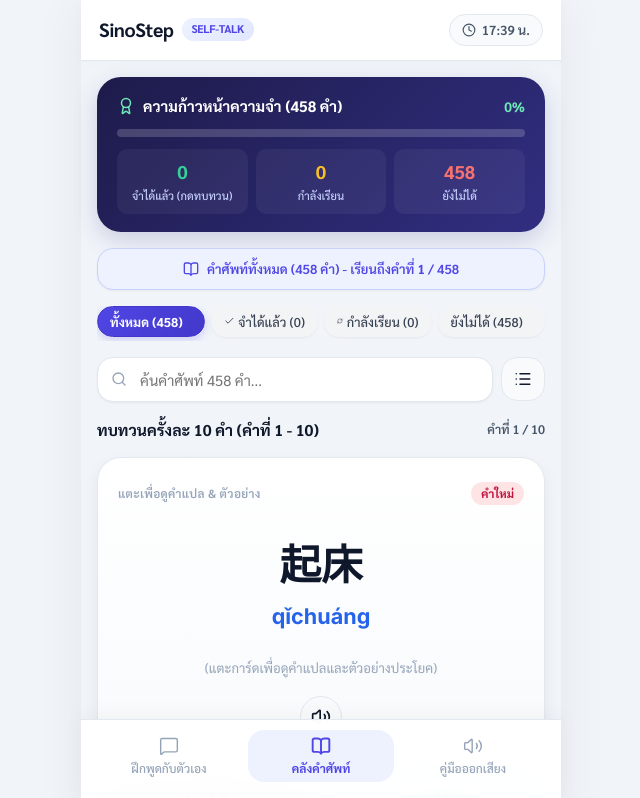
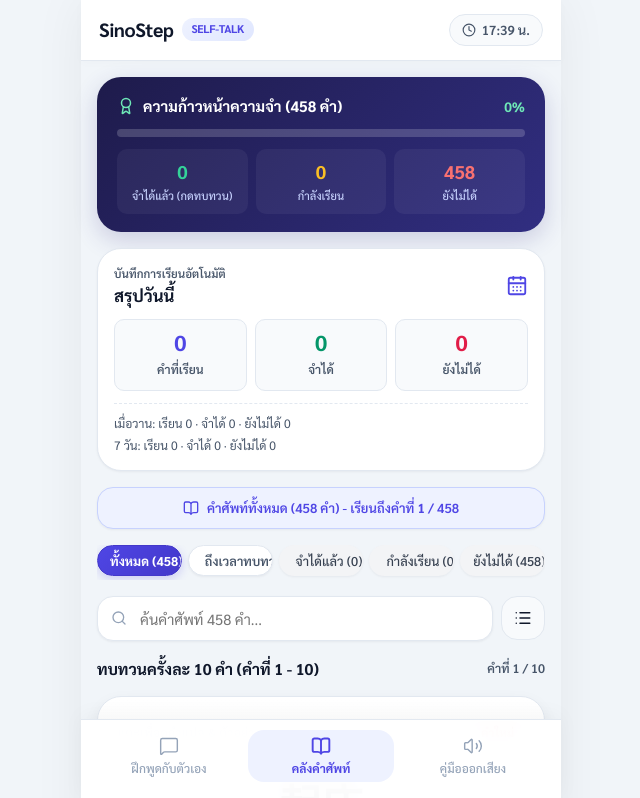
Before and after one commit to valenforwork475/LearnChinese260726, a React (Vite) app: page / in a window 1280 px wide. Shown: the top 798 px of the page, without its empty margins (319-959 px from the left). Built offline with nearby package versions, Linux system fonts and the light colour scheme.

Commit message:
feat: add daily study stats and review queue

```diff
--- a/src/components/VocabularyView.jsx
+++ b/src/components/VocabularyView.jsx
@@ -1,8 +1,8 @@
 import React, { useState, useEffect } from 'react';
-import { Search, Volume2, Layers, List, Check, RefreshCw, Award, ArrowRight, RotateCcw, Home, BookOpen, Filter } from 'lucide-react';
+import { Search, Volume2, Layers, List, Check, RefreshCw, Award, ArrowRight, RotateCcw, Home, BookOpen, CalendarDays } from 'lucide-react';
 import { vocabularyList } from '../data/vocabularyData';
 import { speakChinese } from '../utils/speech';
-import { getWordProgress, markWordProgress, getMemoryStats } from '../utils/srsEngine';
+import { getWordProgress, markWordProgress, getMemoryStats, getDailyStudyStats, getPendingReviewWords } from '../utils/srsEngine';
 
 export default function VocabularyView({ onGoHome }) {
   const [searchQuery, setSearchQuery] = useState('');
@@ -13,7 +13,7 @@ export default function VocabularyView({ onGoHome }) {
   });
 
   const [filterCategory, setFilterCategory] = useState(() => {
-    return localStorage.getItem('sinostep_vocab_filter_category') || 'all'; // 'all' | 'remembered' | 'learning' | 'new'
+    return localStorage.getItem('sinostep_vocab_filter_category') || 'all'; // 'all' | 'review' | 'remembered' | 'learning' | 'new'
   });
 
   const [sessionOffset, setSessionOffset] = useState(() => {
@@ -29,7 +29,7 @@ export default function VocabularyView({ onGoHome }) {
   const [isFlipped, setIsFlipped] = useState(false);
   const [sessionCompleted, setSessionCompleted] = useState(false);
   const [sessionStats, setSessionStats] = useState({ remembered: 0, forgotten: 0 });
-  const [srsTick, setSrsTick] = useState(0);
+  const [, setSrsTick] = useState(0);
 
   // Sync state to localStorage whenever state changes
   useEffect(() => {
@@ -50,6 +50,16 @@ export default function VocabularyView({ onGoHome }) {
 
   // Overall Memory Stats
   const globalStats = getMemoryStats(vocabularyList);
+  const pendingReviewIds = new Set(getPendingReviewWords(vocabularyList).map(word => word.id));
+  const pendingReviewCount = pendingReviewIds.size;
+  const dailyHistory = getDailyStudyStats(7);
+  const todayStats = dailyHistory[0];
+  const yesterdayStats = dailyHistory[1];
+  const weekStats = dailyHistory.reduce((total, day) => ({
+    studied: total.studied + day.studied,
+    remembered: total.remembered + day.remembered,
+    forgotten: total.forgotten + day.forgotten
+  }), { studied: 0, remembered: 0, forgotten: 0 });
 
   // Filtered list based on Search Query AND Filter Category (All / Remembered / Learning / New)
   const filteredVocab = vocabularyList.filter(item => {
@@ -68,6 +78,9 @@ export default function VocabularyView({ onGoHome }) {
     const prog = getWordProgress(item.id);
     const lvl = prog ? prog.level : 0;
 
+    if (filterCategory === 'review') {
+      return pendingReviewIds.has(item.id);
+    }
     if (filterCategory === 'remembered') {
       return lvl >= 1; // Words marked remembered at least once
     }
@@ -119,7 +132,13 @@ export default function VocabularyView({ onGoHome }) {
       forgotten: !remembered ? prev.forgotten + 1 : prev.forgotten
     }));
 
-    if (safeFlashcardIndex + 1 >= sessionCards.length) {
+    if (filterCategory === 'review') {
+      if (sessionCards.length <= 1) {
+        setSessionCompleted(true);
+      } else {
+        setFlashcardIndex(prev => Math.min(prev, sessionCards.length - 2));
+      }
+    } else if (safeFlashcardIndex + 1 >= sessionCards.length) {
       setSessionCompleted(true);
     } else {
       setFlashcardIndex(prev => prev + 1);
@@ -180,6 +199,7 @@ export default function VocabularyView({ onGoHome }) {
 
   const getFilterCategoryTitle = () => {
     switch (filterCategory) {
+      case 'review': return `ถึงเวลาทบทวน (${filteredVocab.length} คำ)`;
       case 'remembered': return `หมวดทบทวนคำศัพท์ที่จำได้แล้ว (${filteredVocab.length} คำ)`;
       case 'learning': return `หมวดคำศัพท์กำลังเรียน (${filteredVocab.length} คำ)`;
       case 'new': return `หมวดคำศัพท์ยังไม่ได้ / คำใหม่ (${filteredVocab.length} คำ)`;
@@ -257,6 +277,36 @@ export default function VocabularyView({ onGoHome }) {
         </div>
       </div>
 
+      <section className="daily-study-card" aria-labelledby="daily-study-title">
+        <div className="daily-study-heading">
+          <div>
+            <span className="daily-study-eyebrow">บันทึกการเรียนอัตโนมัติ</span>
+            <h2 id="daily-study-title">สรุปวันนี้</h2>
+          </div>
+          <CalendarDays size={22} aria-hidden="true" />
+        </div>
+
+        <div className="daily-study-grid">
+          <div className="daily-study-stat">
+            <strong>{todayStats.studied}</strong>
+            <span>คำที่เรียน</span>
+          </div>
+          <div className="daily-study-stat success">
+            <strong>{todayStats.remembered}</strong>
+            <span>จำได้</span>
+          </div>
+          <div className="daily-study-stat danger">
+            <strong>{todayStats.forgotten}</strong>
+            <span>ยังไม่ได้</span>
+          </div>
+        </div>
+
+        <div className="daily-study-history">
+          <span>เมื่อวาน: เรียน {yesterdayStats.studied} · จำได้ {yesterdayStats.remembered} · ยังไม่ได้ {yesterdayStats.forgotten}</span>
+          <span>7 วัน: เรียน {weekStats.studied} · จำได้ {weekStats.remembered} · ยังไม่ได้ {weekStats.forgotten}</span>
+        </div>
+      </section>
+
       {/* Resume Progress Status Indicator Banner */}
       <div className="card" style={{ backgroundColor: '#EEF2FF', border: '1px solid #C7D2FE', padding: '10px 14px', display: 'flex', justifyContent: 'space-between', alignItems: 'center' }}>
         <div style={{ display: 'flex', alignItems: 'center', gap: '8px', fontSize: '0.82rem', color: 'var(--accent-primary)', fontWeight: '600' }}>
@@ -283,6 +333,16 @@ export default function VocabularyView({ onGoHome }) {
           style={{ padding: '6px 12px', fontSize: '0.8rem', whiteSpace: 'nowrap', display: 'flex', alignItems: 'center', gap: '4px' }}
         >
           <span>ทั้งหมด ({vocabularyList.length})</span>
+        </button>
+        <button
+          type="button"
+          className={`pill-btn ${filterCategory === 'review' ? 'active' : ''}`}
+          onClick={() => handleSelectFilter('review')}
+          style={{ padding: '6px 12px', fontSize: '0.8rem', whiteSpace: 'nowrap', display: 'flex', alignItems: 'center', gap: '4px' }}
+          aria-label={`ทบทวนคำที่ถึงกำหนด ${pendingReviewCount} คำ`}
+        >
+          <RefreshCw size={14} />
+          <span>ถึงเวลาทบทวน ({pendingReviewCount})</span>
         </button>
 
         <button
--- a/src/index.css
+++ b/src/index.css
@@ -585,3 +585,88 @@ html, body {
   font-weight: 600;
   color: var(--text-muted);
 }
+
+/* Daily learning summary */
+.daily-study-card {
+  background: var(--bg-card);
+  border: 1px solid var(--border-light);
+  border-radius: var(--radius-lg);
+  padding: 16px;
+  box-shadow: var(--shadow-sm);
+  display: flex;
+  flex-direction: column;
+  gap: 12px;
+}
+
+.daily-study-heading {
+  display: flex;
+  align-items: center;
+  justify-content: space-between;
+  color: var(--accent-primary);
+}
+
+.daily-study-heading h2 {
+  color: var(--text-main);
+  font-size: 1.05rem;
+  line-height: 1.35;
+}
+
+.daily-study-eyebrow {
+  display: block;
+  color: var(--text-muted);
+  font-size: 0.72rem;
+  font-weight: 600;
+  margin-bottom: 2px;
+}
+
+.daily-study-grid {
+  display: grid;
+  grid-template-columns: repeat(3, 1fr);
+  gap: 8px;
+}
+
+.daily-study-stat {
+  min-width: 0;
+  background: var(--bg-subtle);
+  border: 1px solid var(--border-light);
+  border-radius: var(--radius-sm);
+  padding: 10px 8px;
+  text-align: center;
+}
+
+.daily-study-stat strong {
+  display: block;
+  color: var(--accent-primary);
+  font-size: 1.35rem;
+  line-height: 1.2;
+}
+
+.daily-study-stat.success strong {
+  color: var(--accent-emerald);
+}
+
+.daily-study-stat.danger strong {
+  color: var(--accent-rose);
+}
+
+.daily-study-stat span {
+  color: var(--text-muted);
+  font-size: 0.76rem;
+  font-weight: 600;
+}
+
+.daily-study-history {
+  border-top: 1px dashed var(--border-light);
+  padding-top: 10px;
+  display: flex;
+  flex-direction: column;
+  gap: 4px;
+  color: var(--text-muted);
+  font-size: 0.76rem;
+}
+
+@media (prefers-reduced-motion: reduce) {
+  .memory-progress-bar-fill {
+    transition: none;
+  }
+}
--- a/src/utils/srsEngine.js
+++ b/src/utils/srsEngine.js
@@ -1,17 +1,63 @@
 // Spaced Repetition System (SRS) Engine with Memory Statistics Dashboard
 
 const STORAGE_KEY = 'sinostep_vocab_srs_v1';
+const DAILY_STATS_KEY = 'sinostep_vocab_daily_stats_v1';
 
 // Intervals in days for each mastery level
 const INTERVALS_DAYS = [0, 1, 3, 7, 14];
+
+function getLocalDateKey(timestamp = Date.now()) {
+  const date = new Date(timestamp);
+  const year = date.getFullYear();
+  const month = String(date.getMonth() + 1).padStart(2, '0');
+  const day = String(date.getDate()).padStart(2, '0');
+  return `${year}-${month}-${day}`;
+}
+
+function readDailyStats() {
+  if (typeof window === 'undefined') return {};
+  try {
+    const raw = localStorage.getItem(DAILY_STATS_KEY);
+    return raw ? JSON.parse(raw) : {};
+  } catch (error) {
+    console.error('Failed to load daily vocabulary stats', error);
+    return {};
+  }
+}
+
+function recordDailyResult(wordId, remembered, timestamp) {
+  if (typeof window === 'undefined') return;
+
+  const history = readDailyStats();
+  const dateKey = getLocalDateKey(timestamp);
+  const day = history[dateKey] || {
+    wordResults: {},
+    rememberedAttempts: 0,
+    forgottenAttempts: 0
+  };
+
+  day.wordResults[wordId] = remembered ? 'remembered' : 'forgotten';
+  if (remembered) {
+    day.rememberedAttempts += 1;
+  } else {
+    day.forgottenAttempts += 1;
+  }
+  history[dateKey] = day;
+
+  try {
+    localStorage.setItem(DAILY_STATS_KEY, JSON.stringify(history));
+  } catch (error) {
+    console.error('Failed to save daily vocabulary stats', error);
+  }
+}
 
 export function getSRSData() {
   if (typeof window === 'undefined') return {};
   try {
     const raw = localStorage.getItem(STORAGE_KEY);
     return raw ? JSON.parse(raw) : {};
-  } catch (e) {
-    console.error('Failed to load SRS data', e);
+  } catch (error) {
+    console.error('Failed to load SRS data', error);
     return {};
   }
 }
@@ -20,8 +66,8 @@ export function saveSRSData(data) {
   if (typeof window === 'undefined') return;
   try {
     localStorage.setItem(STORAGE_KEY, JSON.stringify(data));
-  } catch (e) {
-    console.error('Failed to save SRS data', e);
+  } catch (error) {
+    console.error('Failed to save SRS data', error);
   }
 }
 
@@ -38,55 +84,94 @@ export function getWordProgress(wordId) {
 
 export function markWordProgress(wordId, remembered) {
   const data = getSRSData();
+  const reviewedAt = Date.now();
   const current = data[wordId] || {
     wordId,
     level: 0,
-    nextReviewDate: Date.now(),
+    nextReviewDate: reviewedAt,
     lastReviewed: null,
     reviewCount: 0
   };
 
-  let newLevel = current.level;
-  if (remembered) {
-    newLevel = Math.min(current.level + 1, 4);
-  } else {
-    newLevel = 0;
-  }
-
+  const newLevel = remembered ? Math.min(current.level + 1, 4) : 0;
   const daysToAdd = INTERVALS_DAYS[newLevel];
-  const nextReviewDate = Date.now() + daysToAdd * 24 * 60 * 60 * 1000;
+  const nextReviewDate = reviewedAt + daysToAdd * 24 * 60 * 60 * 1000;
 
   const updated = {
     wordId,
     level: newLevel,
     nextReviewDate,
-    lastReviewed: Date.now(),
+    lastReviewed: reviewedAt,
     reviewCount: current.reviewCount + 1
   };
 
   data[wordId] = updated;
   saveSRSData(data);
+  recordDailyResult(wordId, remembered, reviewedAt);
   return updated;
+}
+
+export function getDailyStudyStats(numberOfDays = 7) {
+  const history = readDailyStats();
+  const days = [];
+
+  for (let offset = 0; offset < numberOfDays; offset += 1) {
+    const date = new Date();
+    date.setHours(12, 0, 0, 0);
+    date.setDate(date.getDate() - offset);
+    const dateKey = getLocalDateKey(date.getTime());
+    const saved = history[dateKey] || { wordResults: {} };
+    const results = Object.values(saved.wordResults || {});
+
+    days.push({
+      dateKey,
+      date,
+      studied: results.length,
+      remembered: results.filter(result => result === 'remembered').length,
+      forgotten: results.filter(result => result === 'forgotten').length,
+      rememberedAttempts: saved.rememberedAttempts || 0,
+      forgottenAttempts: saved.forgottenAttempts || 0
+    });
+  }
+
+  return days;
+}
+
+export function getPendingReviewWords(vocabList) {
+  const data = getSRSData();
+  const now = Date.now();
+  const todayKey = getLocalDateKey(now);
+
+  return vocabList.filter(item => {
+    const progress = data[item.id];
+    if (!progress || progress.reviewCount === 0) return false;
+
+    const reviewedToday = progress.lastReviewed &&
+      getLocalDateKey(progress.lastReviewed) === todayKey;
+    if (reviewedToday) return false;
+
+    return progress.level === 0 || progress.nextReviewDate <= now;
+  });
 }
 
 export function getMemoryStats(vocabList) {
   const data = getSRSData();
-  let rememberedCount = 0; // Level >= 1 (Any remembered word)
-  let masteredCount = 0; // Level 3 & 4
-  let learningCount = 0; // Level 1 & 2
-  let newOrHardCount = 0; // Level 0 or not started
+  let rememberedCount = 0;
+  let masteredCount = 0;
+  let learningCount = 0;
+  let newOrHardCount = 0;
 
   vocabList.forEach(item => {
-    const prog = data[item.id];
-    const lvl = prog ? prog.level : 0;
-    if (lvl === 0) {
-      newOrHardCount++;
+    const progress = data[item.id];
+    const level = progress ? progress.level : 0;
+    if (level === 0) {
+      newOrHardCount += 1;
     } else {
-      rememberedCount++;
-      if (lvl >= 3) {
-        masteredCount++;
+      rememberedCount += 1;
+      if (level >= 3) {
+        masteredCount += 1;
       } else {
-        learningCount++;
+        learningCount += 1;
       }
     }
   });
@@ -109,8 +194,8 @@ export function getDueWords(vocabList) {
   const now = Date.now();
 
   return vocabList.filter(item => {
-    const prog = data[item.id];
-    if (!prog) return true;
-    return prog.nextReviewDate <= now || prog.level === 0;
+    const progress = data[item.id];
+    if (!progress) return true;
+    return progress.nextReviewDate <= now || progress.level === 0;
   });
 }
```
